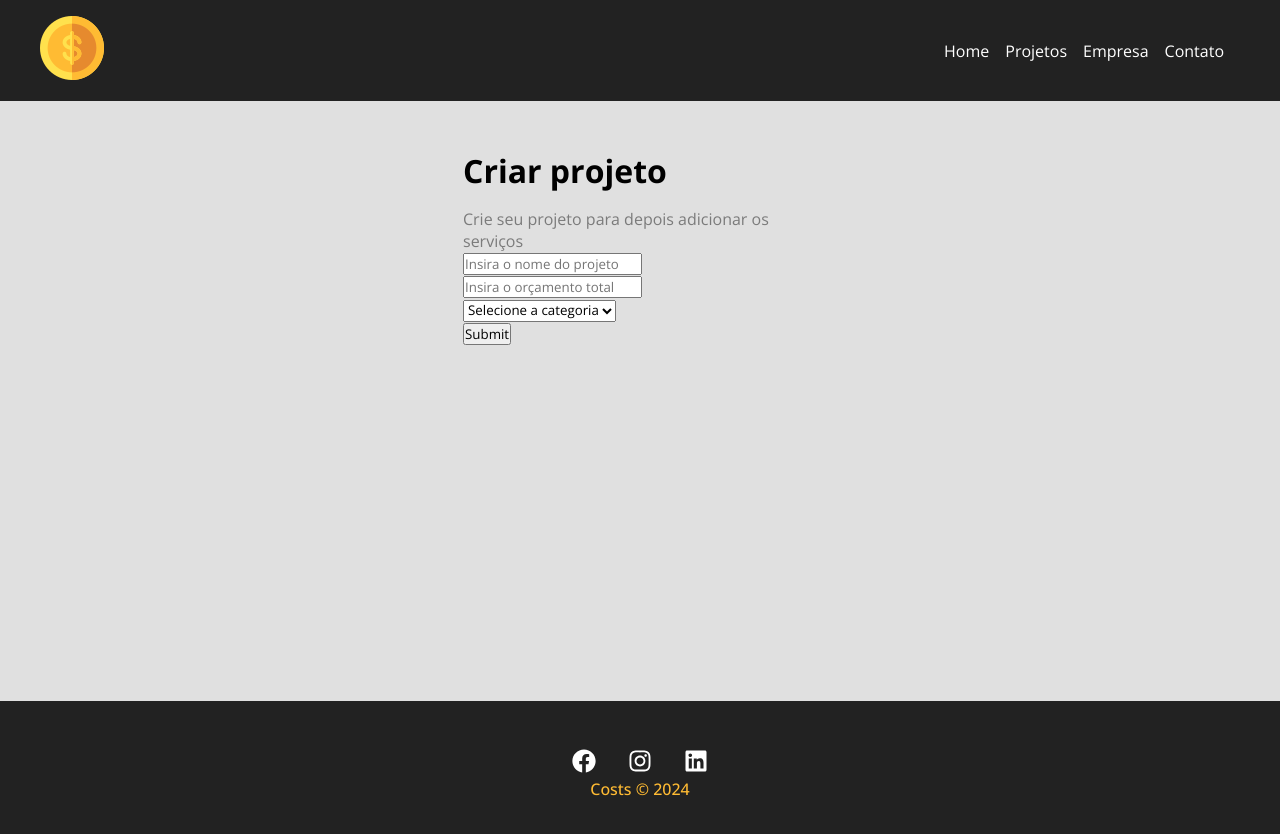
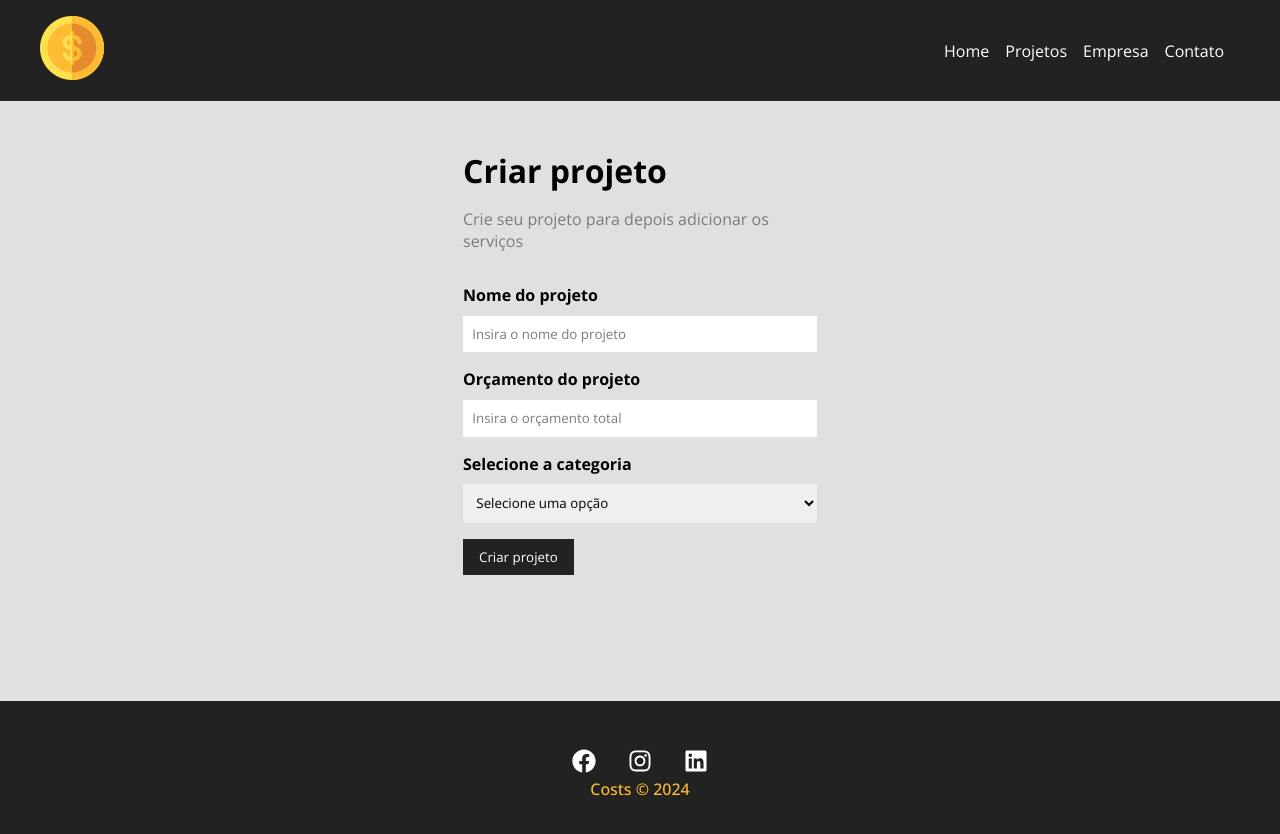
Before and after one commit to screm1n/costs-project, a JavaScript app in the folder costs/: page /newproject in a window 1280 px wide. Shown: the top 834 px of the page. Built offline with nearby package versions, Linux system fonts and the light colour scheme; the HTML template or start-up script is replaced by a standard one.

Commit message:
form componentized and stylized

```diff
--- /dev/null
+++ b/costs/src/components/form/Input.js
@@ -0,0 +1,19 @@
+import styles from './Input.module.css'
+
+function Input({type, text, name, placeholder, handleOnChange, value}) {
+    return (
+        <div className={styles.form_control}>
+            <label htmlFor={name}>{text}</label>
+            <input
+            type={type}
+            name={name}
+            id={name}
+            placeholder={placeholder}
+            onChange={handleOnChange}
+            value={value}
+            />
+        </div>
+    )
+}
+
+export default Input
--- /dev/null
+++ b/costs/src/components/form/Input.module.css
@@ -0,0 +1,20 @@
+.form_control {
+    display: flex;
+    flex-direction: column;
+    margin-bottom: 1em;
+}
+
+.form_control label {
+    margin-bottom: .6em;
+    font-weight: bold;
+}
+
+.form_control input {
+    padding: .7em;
+    border-radius: 0;
+    border: none;
+}
+
+.form_control input::placeholder {
+    color: #7b7b7b
+}
--- /dev/null
+++ b/costs/src/components/form/Select.js
@@ -0,0 +1,14 @@
+import styles from './Select.module.css'
+
+function Select({text, name, options, handleOnChange, value}) {
+    return (
+        <div className={styles.form_control}>
+            <label htmlFor={name}>{text}</label>
+            <select name={name} id={name}>
+                <option>Selecione uma opção</option>
+            </select>
+        </div>
+    )
+}
+
+export default Select
--- /dev/null
+++ b/costs/src/components/form/Select.module.css
@@ -0,0 +1,16 @@
+.form_control {
+    display: flex;
+    flex-direction: column;
+    margin-bottom: 1em;
+}
+
+.form_control label {
+    margin-bottom: .6em;
+    font-weight: bold;
+}
+
+.form_control select {
+    padding: .7em;
+    border-radius: 0;
+    border: none;
+}
--- /dev/null
+++ b/costs/src/components/form/SubmitButton.js
@@ -0,0 +1,11 @@
+import styles from './SubmitButton.module.css'
+
+function SubmitButton({text}) {
+    return (
+        <div>
+            <button className={styles.btn}>{text}</button>
+        </div>
+    )
+}
+
+export default SubmitButton
--- /dev/null
+++ b/costs/src/components/form/SubmitButton.module.css
@@ -0,0 +1,13 @@
+.btn {
+    background-color: #222;
+    color: #FFF;
+    padding: 0.7em 1.2em;
+    text-decoration: none;
+    transition: .5s;
+    cursor: pointer;
+    border: none;
+}
+
+.btn:hover {
+    color: #ffbb33;
+}
--- a/costs/src/components/pages/NewProject.js
+++ b/costs/src/components/pages/NewProject.js
@@ -6,7 +6,7 @@
         <div className={styles.newproject_container}>
             <h1>Criar projeto</h1>
             <p>Crie seu projeto para depois adicionar os serviços</p>
-            <ProjectForm />
+            <ProjectForm btnText="Criar projeto" />
         </div>
     )
 }
--- a/costs/src/components/project/ProjectForm.js
+++ b/costs/src/components/project/ProjectForm.js
@@ -1,21 +1,25 @@
+import styles from './ProjectForm.module.css'
+import Input from '../form/Input'
+import Select from '../form/Select'
+import SubmitButton from '../form/SubmitButton'
 
-function ProjectForm() {
+function ProjectForm({btnText}) {
     return (
-    <form>
-        <div>
-            <input type="text" placeholder="Insira o nome do projeto" />
-        </div>
-        <div>
-            <input type="number" placeholder="Insira o orçamento total" />
-        </div>
-        <div>
-            <select name="category_id">
-            <option disabled selected>Selecione a categoria</option>
-            </select>
-        </div>
-        <div>
-            <input type="submit" placeholder="Criar projeto" />
-        </div>
+    <form className={styles.form}>
+        <Input
+        type="text"
+        text="Nome do projeto"
+        name="name"
+        placeholder="Insira o nome do projeto"
+        />
+        <Input
+        type="number"
+        text="Orçamento do projeto"
+        name="budget"
+        placeholder="Insira o orçamento total"
+        />
+        <Select name="category_id" text="Selecione a categoria" />
+        <SubmitButton text={btnText}/>
     </form>
     )
 }
--- /dev/null
+++ b/costs/src/components/project/ProjectForm.module.css
@@ -0,0 +1,4 @@
+.form {
+    width: 100%;
+    margin: 2em 0;
+}
```
